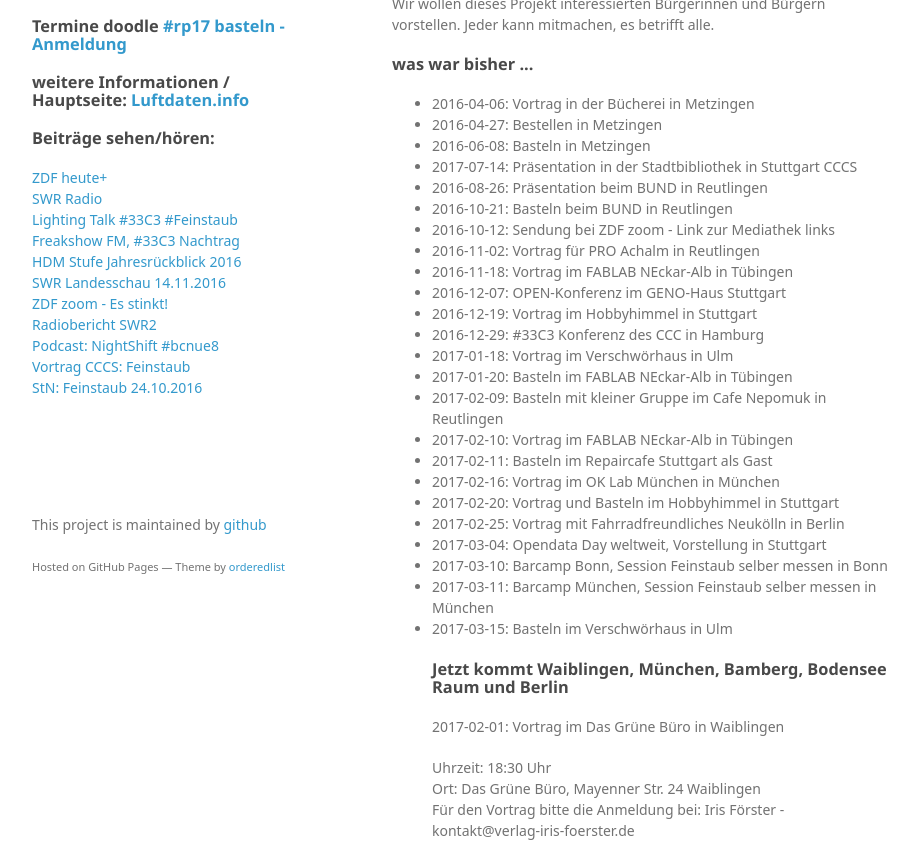
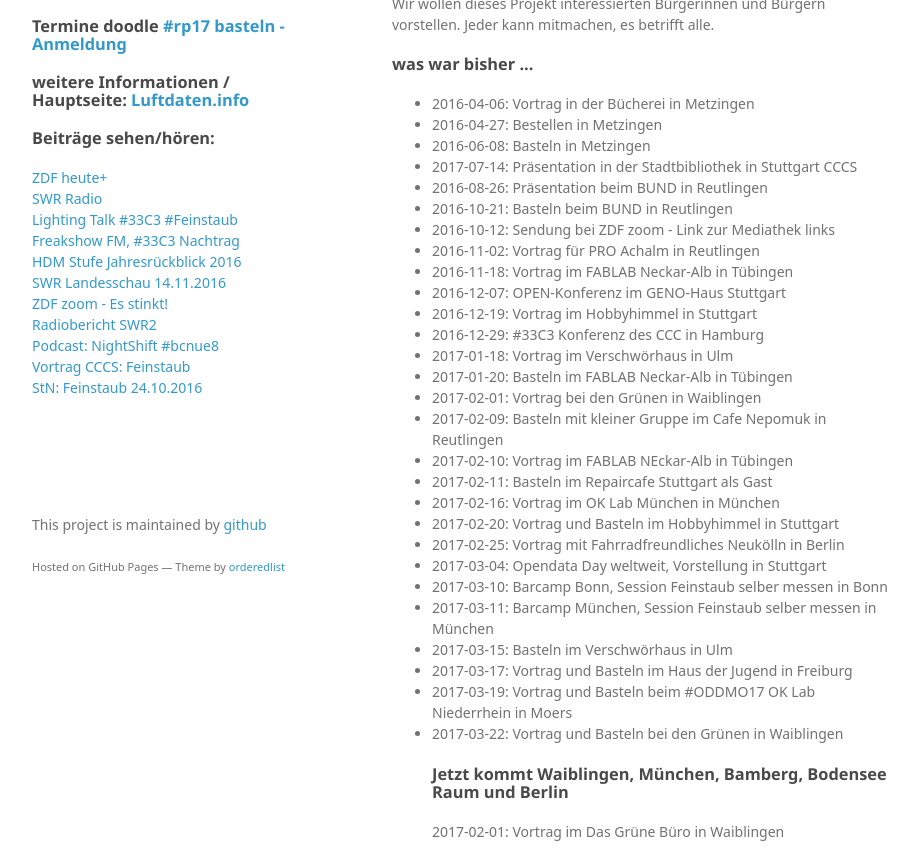
Before and after one commit to riedelwerk/feinstaub_messen_click, a plain HTML site: page index.html in a window 1280 px wide. Shown: the part 154-1012 px from the top of the page, without its empty margins (178-1096 px from the left). Drawn offline with Linux system fonts and the light colour scheme; a web font is replaced by a local one.

Commit message:
Update index.html

```diff
--- a/index.html
+++ b/index.html
@@ -66,12 +66,13 @@
   <li>2016-10-21: Basteln beim BUND in Reutlingen</li>
   <li>2016-10-12: Sendung bei ZDF zoom - Link zur Mediathek links</li>
   <li>2016-11-02: Vortrag für PRO Achalm in Reutlingen</li>
-  <li>2016-11-18: Vortrag im FABLAB NEckar-Alb in Tübingen</li>
+  <li>2016-11-18: Vortrag im FABLAB Neckar-Alb in Tübingen</li>
   <li>2016-12-07: OPEN-Konferenz im GENO-Haus Stuttgart</li>
   <li>2016-12-19: Vortrag im Hobbyhimmel in Stuttgart</li>
   <li>2016-12-29: #33C3 Konferenz des CCC in Hamburg</li>
   <li>2017-01-18: Vortrag im Verschwörhaus in Ulm</li>
-  <li>2017-01-20: Basteln im FABLAB NEckar-Alb in Tübingen</li>
+  <li>2017-01-20: Basteln im FABLAB Neckar-Alb in Tübingen</li>
+  <li>2017-02-01: Vortrag bei den Grünen in Waiblingen</li>
   <li>2017-02-09: Basteln mit kleiner Gruppe im Cafe Nepomuk in Reutlingen</li>
   <li>2017-02-10: Vortrag im FABLAB NEckar-Alb in Tübingen</li>
   <li>2017-02-11: Basteln im Repaircafe Stuttgart als Gast</li>
@@ -82,6 +83,10 @@
   <li>2017-03-10: Barcamp Bonn, Session Feinstaub selber messen in Bonn</li>
   <li>2017-03-11: Barcamp München, Session Feinstaub selber messen in München</li>
   <li>2017-03-15: Basteln im Verschwörhaus in Ulm</li>
+  <li>2017-03-17: Vortrag und Basteln im Haus der Jugend in Freiburg</li>
+  <li>2017-03-19: Vortrag und Basteln beim #ODDMO17 OK Lab Niederrhein in Moers</li>
+  <li>2017-03-22: Vortrag und Basteln bei den Grünen in Waiblingen</li>
+
 
 <br>
 <h3>
```
